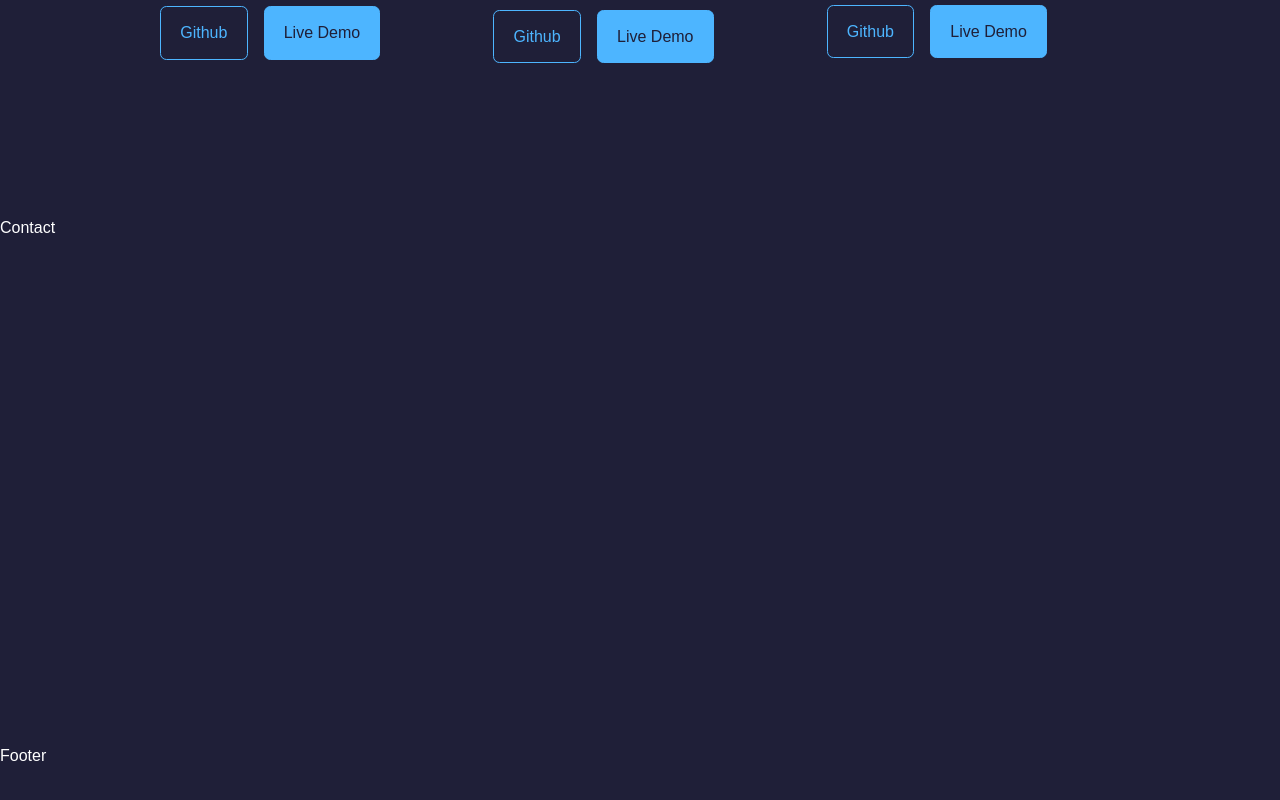
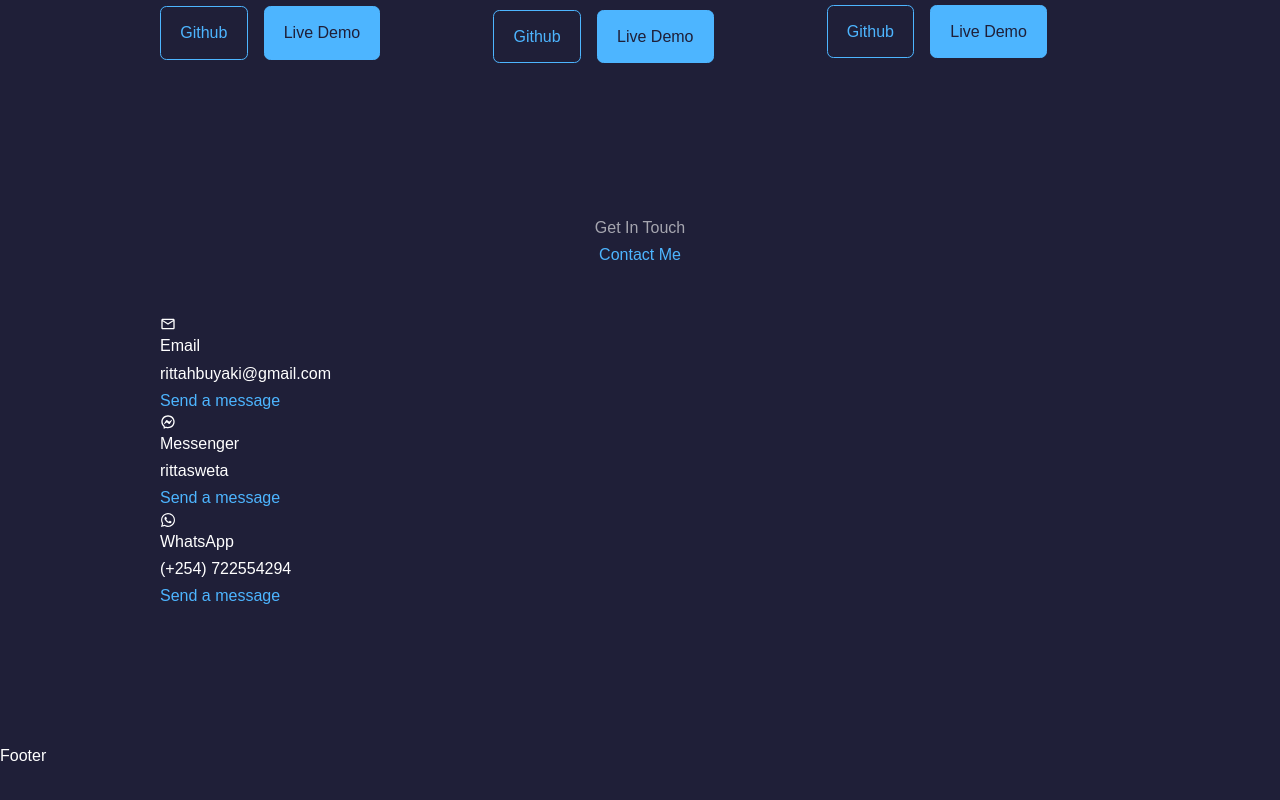
Before and after one commit to Buyaki01/react-portfolio-website, a React (Create React App) app: page / in a window 1280 px wide. Shown: the part 1770-2570 px from the top of the page. Built offline with nearby package versions, Linux system fonts and the light colour scheme; the HTML template or start-up script is replaced by a standard one.

Commit message:
Add contact options

```diff
--- a/src/components/contact/Contact.jsx
+++ b/src/components/contact/Contact.jsx
@@ -1,9 +1,37 @@
 import './contact.css'
+import { MdOutlineEmail } from "react-icons/md"
+import { RiMessengerLine } from "react-icons/ri"
+import { FaWhatsapp } from "react-icons/fa"
 
 export const Contact = () => {
   return (
     <section id='contact'>
-      Contact
+      <h5>Get In Touch</h5>
+      <h2>Contact Me</h2>
+
+      <div className="container contact__container">
+        <div className="contact__options">
+          <article className="contact__option">
+            <MdOutlineEmail />
+            <h4>Email</h4>
+            <h5>rittahbuyaki@gmail.com</h5>
+            <a href="mailto:rittahbuyaki@gmail.com" target='_blank'>Send a message</a>
+          </article>
+          <article className="contact__option">
+            <RiMessengerLine />
+            <h4>Messenger</h4>
+            <h5>rittasweta</h5>
+            <a href="https://m.me/rittabuyaki" target='_blank'>Send a message</a>
+          </article>
+          <article className="contact__option">
+            <FaWhatsapp />
+            <h4>WhatsApp</h4>
+            <h5>(+254) 722554294</h5>
+            <a href="https://api.whatsapp.com/send?phone=%2B254722554294" target='_blank'>Send a message</a>
+          </article>
+        </div>
+        <form action=""></form>
+      </div>
     </section>
   )
 }
```
